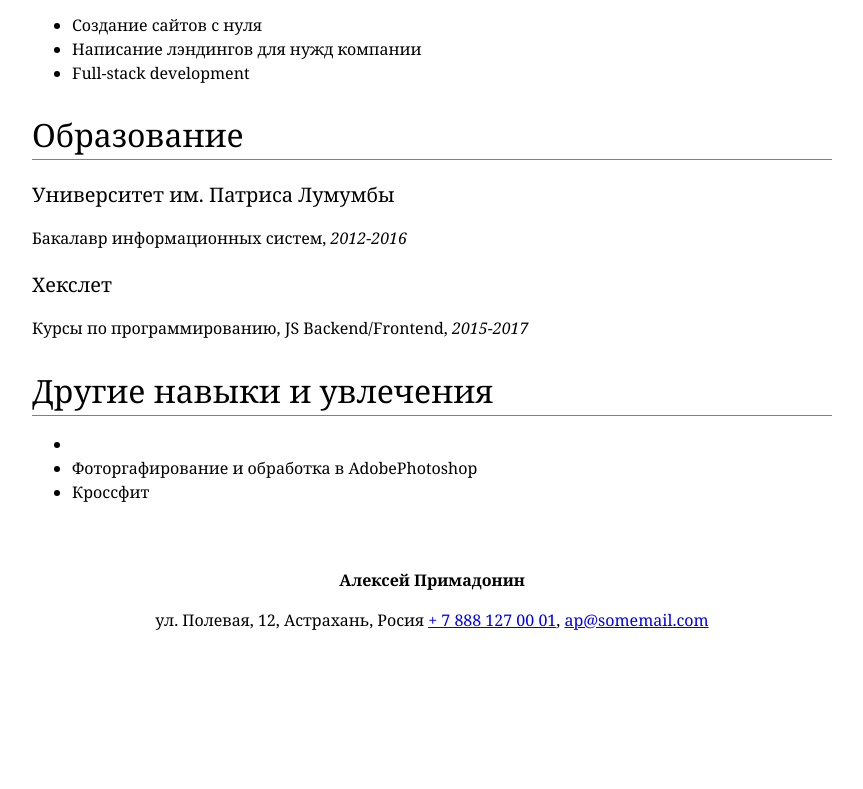
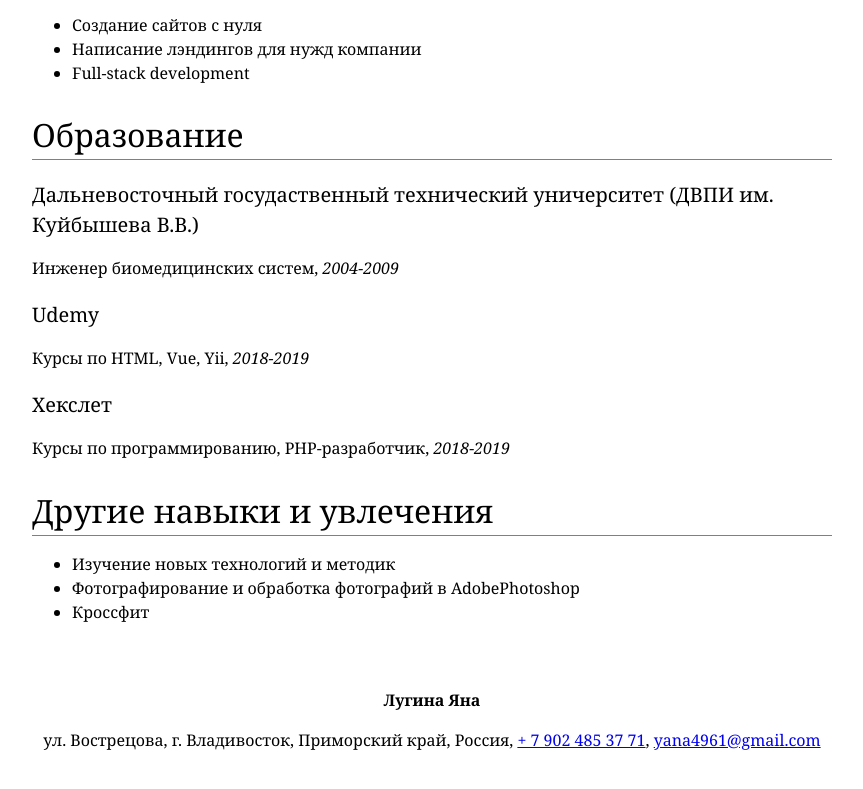
Before and after one commit to YanaLugina/yanalugina.github.io, a plain HTML site: page index.html in a window 1280 px wide. Shown: the part 1157-1946 px from the top of the page, without its empty margins (208-1071 px from the left). Before the commit the page ends 1833 px from the top, so only its background shows below. Drawn offline with Linux system fonts and the light colour scheme.

Commit message:
Update index.php
Add new information about myself

```diff
--- a/index.html
+++ b/index.html
@@ -2,7 +2,7 @@
 <html lang="en">
 <head>
     <meta charset="utf-8">
-    <title>Резюме</title>
+    <title>Яна Лугина резюме</title>
     <link rel="stylesheet" type="text/css" href="style.css">
 
 </head>
@@ -20,13 +20,14 @@
         И после смены работы начала карьеру web-программиста в крупной региональной торговой сети.
         Пришлось много, сразу и практически с нуля изучать все секреты программирования и волшебства.
         Училась днями и ночами и учусь до сих пор минимум по часу в день. И постоянно чувствую нехватку знаний.
-        Я мечтаю создать что-то полезное для человечества, что-то заоблачно-крутое для it-сферы, без которой не обойтись уже никому
-        в нашем прекрасном мире нулей и единиц. Хочу чтобы это было всеобщим благом и осталось нашим потомкам.
-        Еще вначале своей карьеры программистом слчайно попала на курс Хекслета, который и помог мне глубоко осознать все тонкости профессии.
+        Но я люблю программировать - это моя страсть! Я нашла себя.
+        Мечтаю создать что-то полезное для человечества, что-то заоблачно-крутое для it-сферы, без которой не обойтись уже никому
+        в нашем прекрасном мире нулей и единиц. Хочу, чтобы это было всеобщим благом и осталось нашим потомкам.
+        Еще вначале своей карьеры программистом случайно попала на курс Хекслета, который и помог мне глубоко осознать все тонкости профессии.
         Пишу на JS (ES6), PHP. Верстаю с помощью Bootstrap 4, jQuery, HTML5. Работаю с SQL, Composer, Git и PostCSS.
         Хочу изучить: языки - Go, С#, swift, фреймворки - Vue, Symfony.
     </p>
-    <p>Готова к удаленной работе, насчет релелокации не уверенна, но вполне возможно</p>
+    <p>Готова к удаленной работе, насчет релокации не уверенна, но вполне возможно</p>
     <div>
         <h2>Опыт работы:</h2>
         <h3>ООО Аском Т</h3>
@@ -53,23 +54,25 @@
     </div>
     <div>
         <h2>Образование</h2>
-        <h3>Университет им. Патриса Лумумбы</h3>
-        <p>Бакалавр информационных систем, <span>2012-2016</span></p>
+        <h3>Дальневосточный госудаственный технический уничерситет (ДВПИ им. Куйбышева В.В.)</h3>
+        <p>Инженер биомедицинских систем, <span>2004-2009</span></p>
+        <h3>Udemy</h3>
+        <p>Курсы по HTML, Vue, Yii, <span>2018-2019</span></p>
         <h3>Хекслет</h3>
-        <p>Курсы по программированию, JS Backend/Frontend, <span>2015-2017</span></p>
+        <p>Курсы по программированию, PHP-разработчик, <span>2018-2019</span></p>
     </div>
     <div>
         <h2>Другие навыки и увлечения</h2>
         <ul>
-            <li></li>
-            <li>Фоторгафирование и обработка в AdobePhotoshop</li>
+            <li>Изучение новых технологий и методик</li>
+            <li>Фотографирование и обработка фотографий в AdobePhotoshop</li>
             <li>Кроссфит</li>
         </ul>
     </div>
 </div>
 <div id="footer">
-    <p class="bolt">Алексей Примадонин</p>
-    <p>ул. Полевая, 12, Астрахань, Росия <a href="tel:+78881270001">+ 7 888 127 00 01</a>, <a href="mailto:ap@somemail.com">ap@somemail.com</a></p>
+    <p class="bolt">Лугина Яна</p>
+    <p>ул. Вострецова, г. Владивосток, Приморский край, Россия, <a href="tel:+79024853771">+ 7 902 485 37 71</a>, <a href="mailto:yana4961@gmail.com">yana4961@gmail.com</a></p>
 </div>
 </body>
 </html>
```
